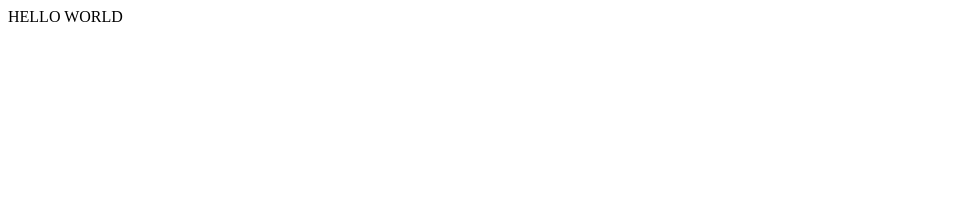
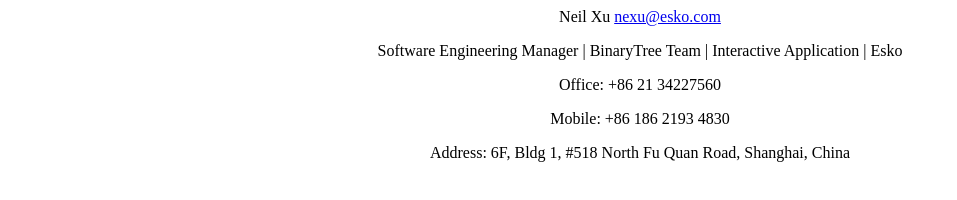
Before and after one commit to int255/int255.github.io, a plain HTML site: page index.html in a window 1280 px wide. Shown: the whole page, without its empty margins (0-957 px from the left). Drawn offline with Linux system fonts and the light colour scheme.

Commit message:
Update NEXU's info

```diff
--- a/index.html
+++ b/index.html
@@ -1 +1,7 @@
-HELLO WORLD
+<div class="main" style="font-family:RobotoCondensed-Regular; text-align:center;">
+<p>Neil Xu <a href="mailto:nexu@esko.com" target="_top">nexu@esko.com</a> </p>
+<p>Software Engineering Manager | BinaryTree Team | Interactive Application | Esko</p>
+<p>Office: +86 21 34227560</p>
+<p>Mobile: +86 186 2193 4830</p>
+<p>Address: 6F, Bldg 1, #518 North Fu Quan Road, Shanghai, China</p>
+</div>
```
